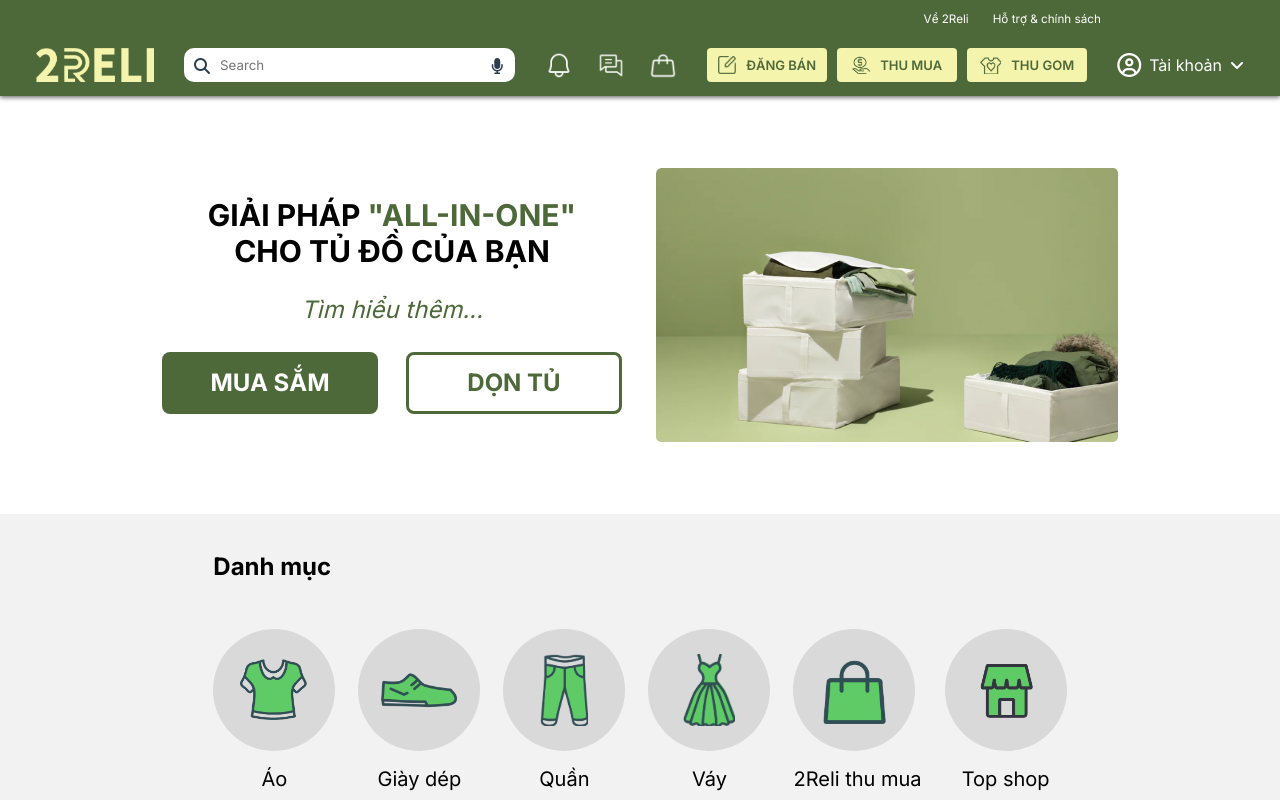
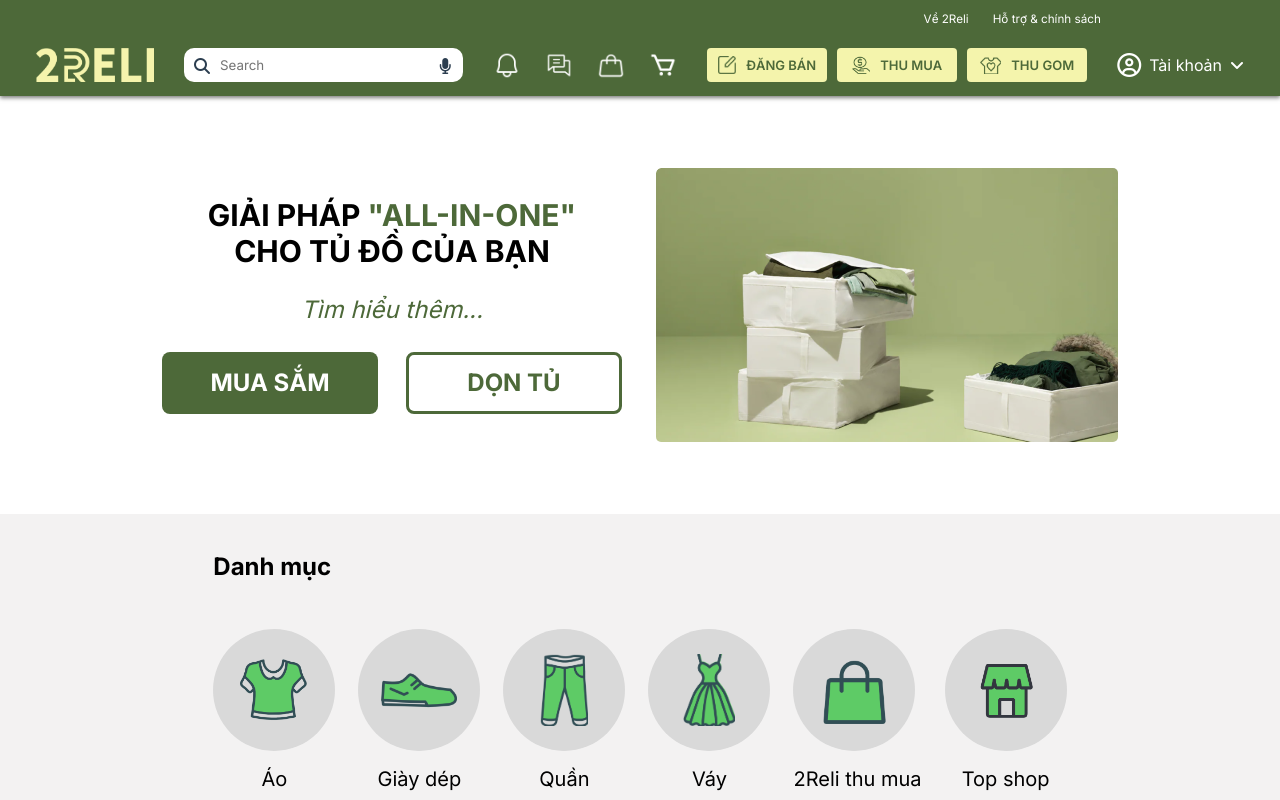
Before and after one commit to dtthanh257/2-reli, a Vue app in the folder frontend/: page /home in a window 1280 px wide. Shown: the top 800 px of the page. Built offline with nearby package versions, Linux system fonts and the light colour scheme; no server answers.

Commit message:
`update`

```diff
--- a/frontend/src/components/Navbar/index.vue
+++ b/frontend/src/components/Navbar/index.vue
@@ -11,8 +11,9 @@
         <button class="nav-notif-icon icon"></button>
         <button class="nav-message-icon icon"></button>
         <button class="nav-cart-icon icon"></button>
+        <a :href="linkToCart" class="nav-bx-cart icon"></a>
       </div>
-      <div class="nav-activities flex-row" v-if="!avatar">
+      <div class="nav-activities flex-row" v-if="checkjwt">
         <a href="/postforsale"
           ><span class="per-sell-icon icon"></span>ĐĂNG BÁN</a
         >
@@ -24,6 +25,11 @@
         >
       </div>
 
+      <div class="nav-activities flex-row" v-else>
+        <a href="/login"><span class="per-sell-icon icon"></span>ĐĂNG BÁN</a>
+        <a href="/login"><span class="per-buy-icon icon"></span>THU MUA</a>
+        <a href="/login"><span class="per-collect-icon icon"></span>THU GOM</a>
+      </div>
       <div class="nav-acc flex-row">
         <div
           v-if="avatar"
@@ -66,13 +72,16 @@ const Navbar = {
     // Sử dụng ref để tạo một biến có thể thay đổi
     const account = ref("Tài khoản");
     const avatar = ref(null);
+    const linkToCart = ref("");
+    const checkjwt = ref("");
     // Kiểm tra JWT trong localStorage và gán giá trị cho biến account khi cần thiết
     const checkJWT = async () => {
       const jwt = localStorage.getItem("jwt");
       if (jwt) {
+        checkjwt.value = true;
         const username = localStorage.getItem("nickname");
         const userId = localStorage.getItem("id"); // Lấy ID từ localStorage
-
+        linkToCart.value = "/cart/" + userId;
         // Gọi API để lấy avatar của người dùng
         try {
           const res = await UserService.getUserAva(userId);
@@ -81,9 +90,8 @@ const Navbar = {
         } catch (error) {
           console.error("Error fetching user avatar:", error);
         }
-
         account.value = username;
-      }
+      } else checkjwt.value = false;
     };
 
     // Sử dụng hàm onMounted để gọi hàm checkJWT khi component được mount
@@ -95,7 +103,17 @@ const Navbar = {
     return {
       account,
       avatar,
+      linkToCart,
+      checkjwt,
     };
+  },
+  methods: {
+    checkAccount() {
+      const check = localStorage.getItem("jwt");
+      if (check) {
+        return true;
+      } else return false;
+    },
   },
 };
 export default Navbar;
--- a/frontend/src/css/navbar.css
+++ b/frontend/src/css/navbar.css
@@ -109,3 +109,9 @@
   text-decoration: none;
   color: white;
 }
+.nav-bx-cart {
+  background-image: url(../../public/img/icons/bx_cart.png);
+  height: 28px;
+  width: 28px;
+  cursor: pointer;
+}
```
Also changed, not shown: frontend/public/img/icons/bx_cart.png (added).
